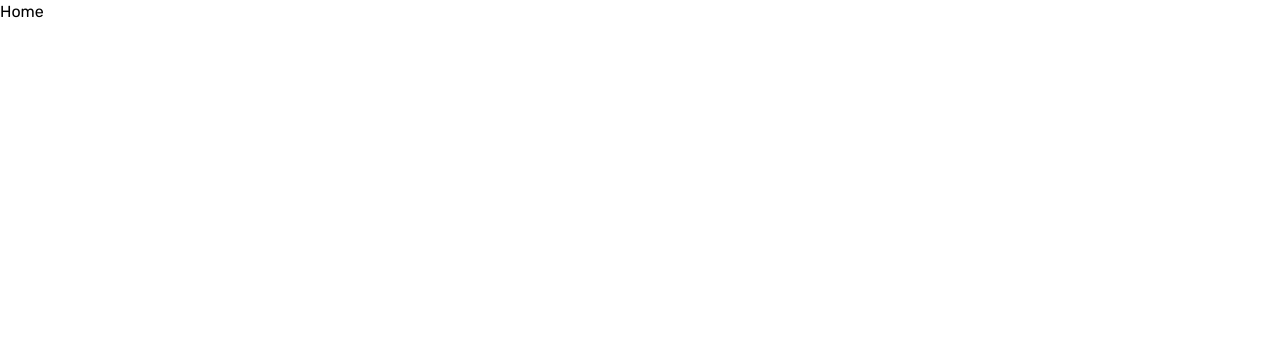
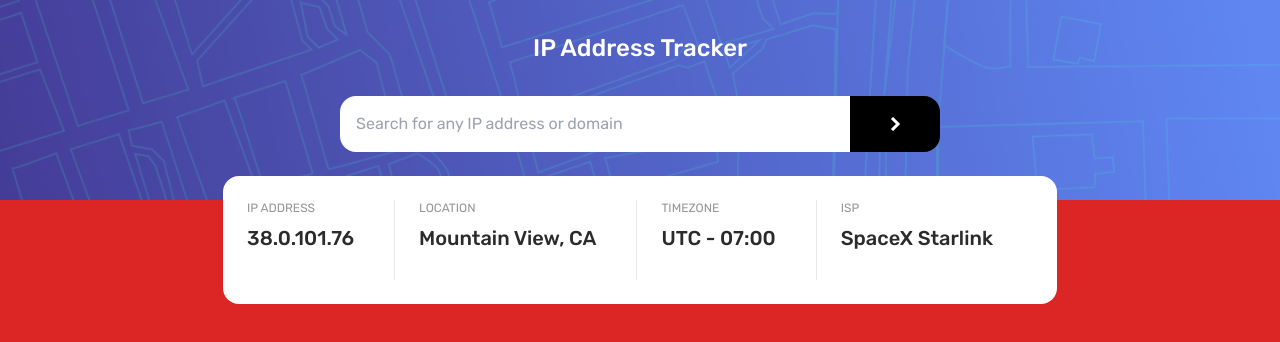
Before and after one commit to n-ii-ma/ip-address-tracker, a Next.js app: page / in a window 1280 px wide. Shown: the top 342 px of the page. Built offline with nearby package versions, Linux system fonts and the light colour scheme.

Commit message:
Render `Header` and temp map replacement

```diff
--- a/src/app/page.tsx
+++ b/src/app/page.tsx
@@ -1,5 +1,13 @@
+import Header from "@/components/Header";
+
 const Home = () => {
-  return <div>Home</div>;
+  return (
+    <main className="relative w-full h-screen">
+      <Header />
+      {/* Will replace with Map */}
+      <div className="bg-red-600 h-[65%] md:h-[75%]"></div>
+    </main>
+  );
 };
 
 export default Home;
```
